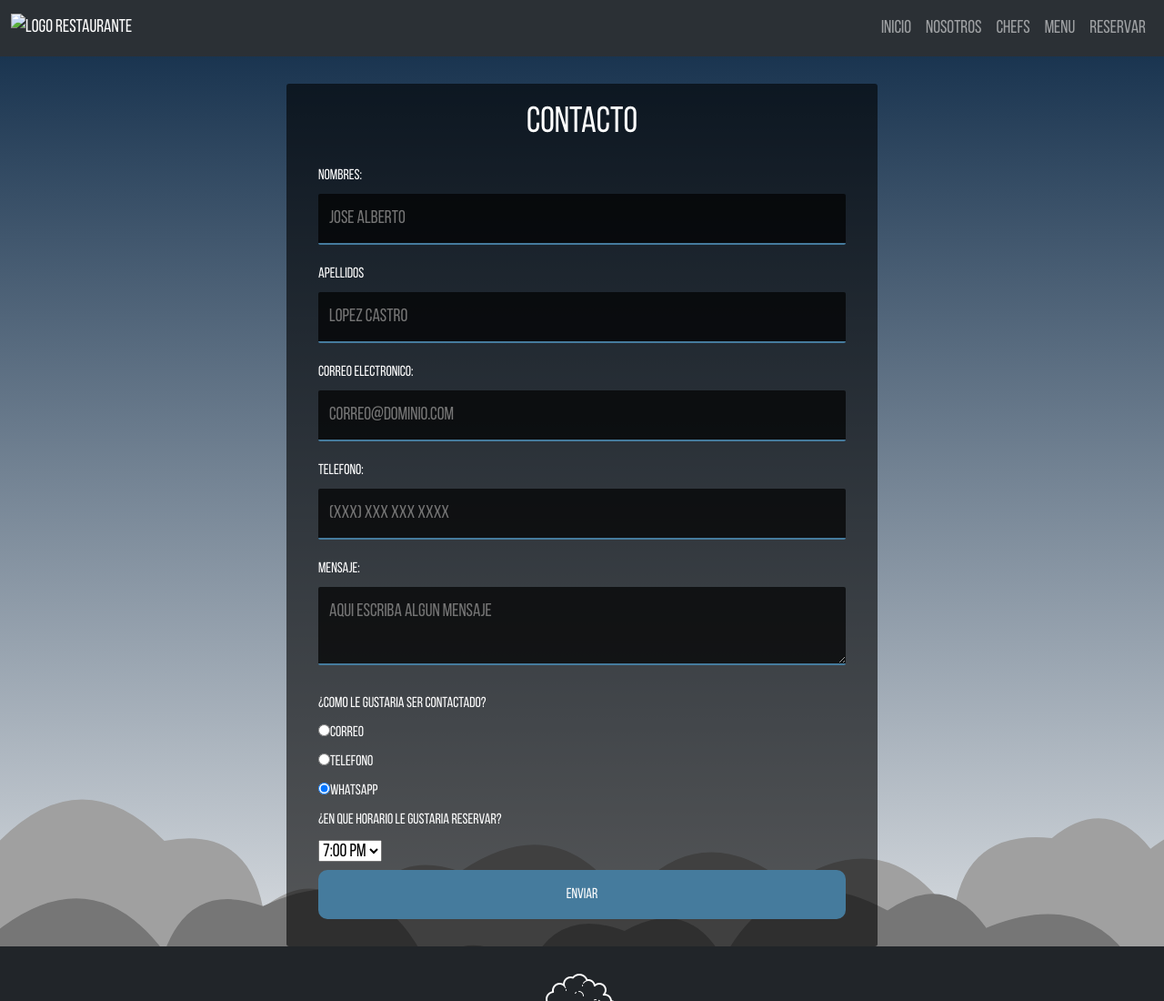
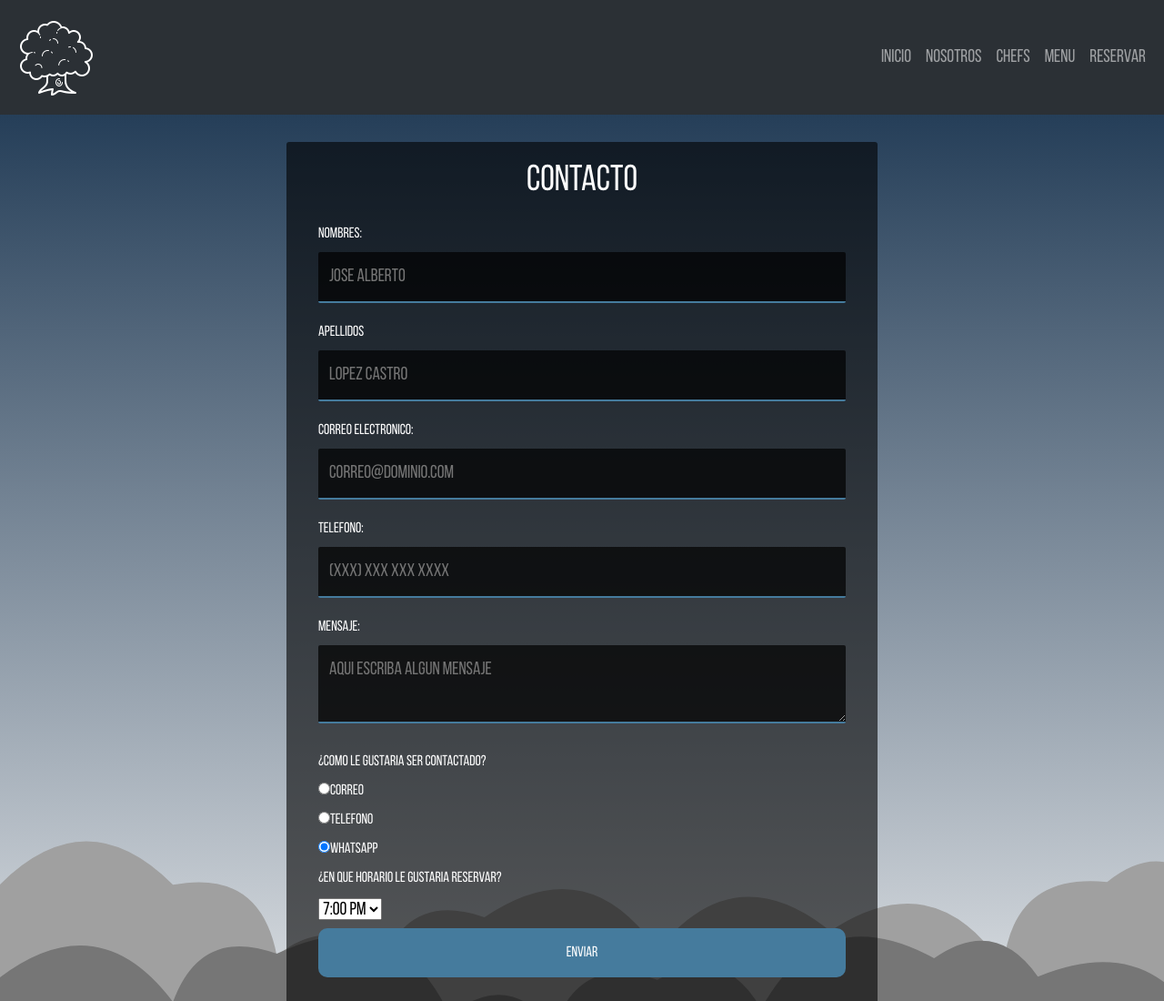
Before and after one commit to PaulMota10/PF-GarciaMota, a plain HTML site: page Paginas/reservar.html in a window 1280 px wide. Shown: the top 1100 px of the page at 91% size. Drawn offline with nearby package versions, Linux system fonts and the light colour scheme.

Commit message:
Modificacion link iconos en reservar.html

```diff
--- a/Paginas/reservar.html
+++ b/Paginas/reservar.html
@@ -19,7 +19,7 @@
               </button>
               <div class="collapse navbar-collapse" id="navbarToggler">
                 <a class="navbar-brand" href="../index.html">
-                    <img src="Imagenes/ArbolitoIcon.png" alt="Logo restaurante">
+                    <img src="../Imagenes/ArbolitoIcon.png" alt="Logo restaurante">
                 </a>
                 <ul class="navbar-nav d-flex justify-content-center align-items-center">
                     <li class="nav-item">
```
